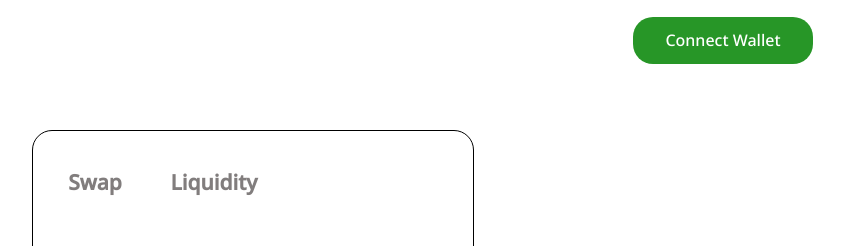
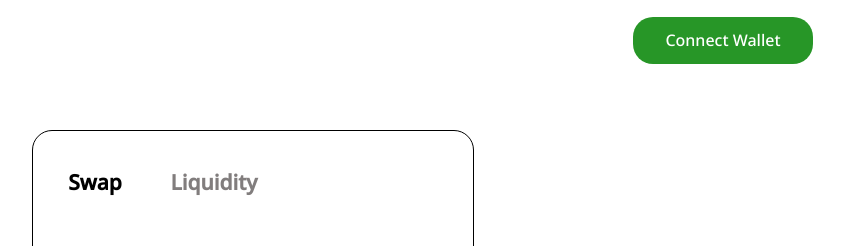
Before and after one commit to Napolite/liquidity-dapp, a React (Vite) app: page / in a window 1280 px wide. Shown: the top 246 px of the page, without its empty margins (387-1231 px from the left). Built offline with nearby package versions, Linux system fonts and the light colour scheme.

Commit message:
#feature separating tabs

```diff
--- a/src/components/homepage/homepage.css
+++ b/src/components/homepage/homepage.css
@@ -33,3 +33,7 @@
 .tabs > div:hover {
   color: black;
 }
+
+.tabs > .activeTab {
+  color: black;
+}
--- a/src/components/homepage/index.tsx
+++ b/src/components/homepage/index.tsx
@@ -1,12 +1,23 @@
-import React from "react";
+import React, { useState } from "react";
 import "./homepage.css";
 function Homepage() {
+  const [activeTab, setTab] = useState<any>("swap");
   return (
     <div className="homepage-root">
       <div className="homepage">
         <div className="tabs">
-          <div>Swap</div>
-          <div>Liquidity</div>
+          <div
+            className={`${activeTab === "swap" && "activeTab"}`}
+            onClick={() => setTab("swap")}
+          >
+            Swap
+          </div>
+          <div
+            className={`${activeTab === "Pool" && "activeTab"}`}
+            onClick={() => setTab("Pool")}
+          >
+            Liquidity
+          </div>
         </div>
       </div>
     </div>
```
